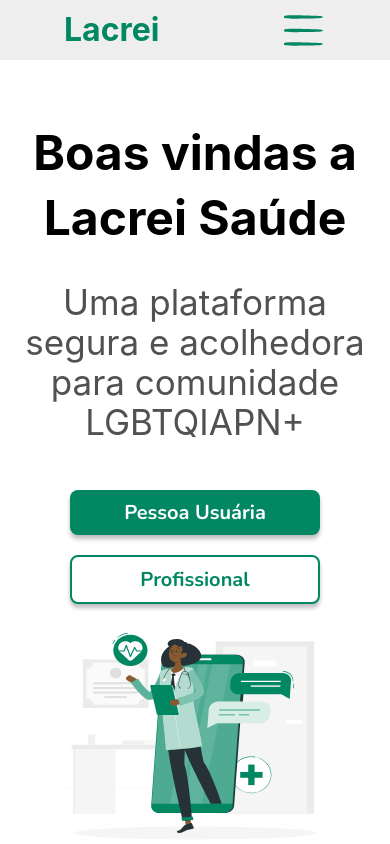
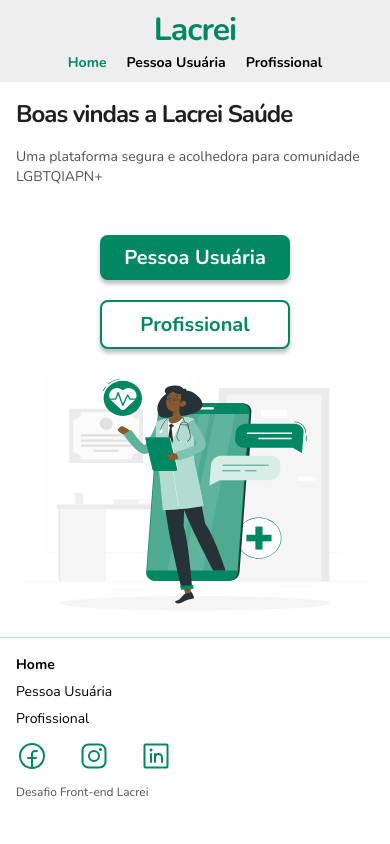
Before and after one commit to danyelica/desafio-lacrei, a Next.js app in the folder desafio-lacrei/: page / in a window 390 px wide. Shown: the top 844 px of the page. Built offline with nearby package versions, Linux system fonts and the light colour scheme.

Commit message:
a responsividade foi feita de acordo com o projeto exemplo

```diff
--- a/desafio-lacrei/components/FooterComponent.jsx
+++ b/desafio-lacrei/components/FooterComponent.jsx
@@ -18,7 +18,8 @@ const Footer = styled.header`
 
   @media (max-width: 540px) {
     margin: 0;
-    padding-left: 3rem;
+    padding-top: 1.6rem;
+    padding-left: 1.6rem;
     margin-bottom: 0.8rem;
     width: 100%;
   }
@@ -30,7 +31,7 @@ const Nav = styled.nav`
 
   @media (max-width: 540px) {
     flex-direction: column;
-    gap: 2rem;
+    gap: 0.5rem;
   }
 `;
 
@@ -40,8 +41,12 @@ const NavLink = styled.h3`
   line-height: 22px;
   cursor: pointer;
 
+  &:hover {
+    opacity: 0.7;
+  }
+
   @media (max-width: 540px) {
-    font-size: 2.5rem;
+    font-size: 1.4rem;
   }
 `;
 
@@ -50,17 +55,25 @@ const Icons = styled.div`
   gap: 4rem;
 
   margin: 2.4rem 0;
+
+  @media (max-width: 540px) {
+    gap: 3rem;
+    margin: 1rem 0;
+  }
 `;
 
 const Icon = styled.img`
   cursor: pointer;
+  &:hover {
+    opacity: 0.7;
+  }
 
   @media (max-width: 540px) {
-    width: 5rem;
+    width: 3.2rem;
   }
 `;
 
-const Text = styled.h3`
+const Text = styled.p`
   font-weight: 400;
   font-size: 12px;
   line-height: 16px;
@@ -68,7 +81,7 @@ const Text = styled.h3`
   color: var(--gray);
 
   @media (max-width: 540px) {
-    font-size: 2rem;
+    font-size: 1.2rem;
   }
 `;
 
--- a/desafio-lacrei/components/HeaderComponent.jsx
+++ b/desafio-lacrei/components/HeaderComponent.jsx
@@ -10,7 +10,7 @@ const Header = styled.header`
   align-items: center;
   justify-content: space-between;
 
-  padding: ${(props) => (props.menu ? "6.4rem 0" : "0 6.4rem")};
+  padding: 0 6.4rem;
   height: 60px;
   width: 100%;
 
@@ -18,9 +18,15 @@ const Header = styled.header`
 
   position: ${(props) => props.menu && "fixed"};
 
+  @media (max-width: 1040px) {
+    padding: 0 3.2rem;
+  }
+
   @media (max-width: 540px) {
-    flex-direction: ${(props) => (props.menu ? "column" : "row")};
-    height: ${(props) => (props.menu ? "100vh" : "60px")};
+    flex-direction: column;
+    justify-content: flex-start;
+    padding: 0.8rem 1.6rem;
+    height: auto;
   }
 `;
 
@@ -28,15 +34,24 @@ const Title = styled.h1`
   font-weight: 700;
   font-size: 3.2rem;
   line-height: 44px;
+  letter-spacing: -1px;
+
+  cursor: pointer;
 
   color: var(--color-primary);
+
+  &:hover {
+    opacity: 0.7;
+  }
 `;
 
 const Nav = styled.nav`
   display: flex;
-  flex-direction: ${(props) => (props.menu ? "column" : "row")};
-  align-items: ${(props) => (props.menu ? "center" : "flex-start")};
   gap: 4rem;
+
+  @media (max-width: 540px) {
+    gap: 2rem;
+  }
 `;
 
 const NavLink = styled.h3`
@@ -48,50 +63,33 @@ const NavLink = styled.h3`
   color: ${(props) => (props.page ? "var(--color-primary)" : "var(--black)")};
 
   @media (max-width: 540px) {
-    display: ${(props) => (props.menu ? "block" : "none")};
-    font-size: 2.3rem;
-  }
-`;
-
-const Menu = styled.img`
-  display: none;
-  width: 45px;
-
-  @media (max-width: 540px) {
-    display: block;
+    font-size: 1.4rem;
   }
 `;
 
 export default function HeaderComponent() {
-  const [openMenu, setOpenMenu] = useState(false);
   const router = useRouter();
 
   return (
-    <Header menu={openMenu}>
-      <Title>Lacrei</Title>
-      <Nav menu={openMenu}>
+    <Header>
+      <Link href='/'>
+        <Title>Lacrei</Title>
+      </Link>
+      <Nav>
         <Link href='/'>
-          <NavLink menu={openMenu} page={router.pathname === "/"}>
-            Home
-          </NavLink>
+          <NavLink page={router.pathname === "/"}>Home</NavLink>
         </Link>
         <Link href='/pessoa-usuaria'>
-          <NavLink menu={openMenu} page={router.pathname === "/pessoa-usuaria"}>
+          <NavLink page={router.pathname === "/pessoa-usuaria"}>
             Pessoa Usuária
           </NavLink>
         </Link>
         <Link href='/profissional'>
-          <NavLink menu={openMenu} page={router.pathname === "/profissional"}>
+          <NavLink page={router.pathname === "/profissional"}>
             Profissional
           </NavLink>
         </Link>
       </Nav>
-
-      <Menu
-        src={openMenu ? CloseIcon.src : MenuIcon.src}
-        menu={openMenu}
-        onClick={() => setOpenMenu(!openMenu)}
-      />
     </Header>
   );
 }
--- a/desafio-lacrei/components/Layout.jsx
+++ b/desafio-lacrei/components/Layout.jsx
@@ -10,6 +10,10 @@ const Container = styled.div`
   justify-content: space-between;
 
   height: 100vh;
+
+  @media (max-width: 540px) {
+    justify-content: flex-start;
+  }
 `;
 
 export default function Layout({ title, subtitle, image, buttons, page }) {
--- a/desafio-lacrei/components/MainComponent.jsx
+++ b/desafio-lacrei/components/MainComponent.jsx
@@ -1,29 +1,31 @@
 import styled from "styled-components";
+import Link from "next/link";
 
 const Main = styled.main`
   display: flex;
   gap: 16vw;
 
-  margin-left: 6.4rem;
-  margin-top: 6rem;
+  margin: 6rem 6.4rem 0;
 
-  @media (max-width: 768px) {
+  @media (max-width: 1040px) {
     align-items: center;
     justify-content: center;
     flex-direction: column;
 
-    margin-left: 0rem;
+    margin: 0rem;
+    margin-top: 3.2rem;
 
     gap: 0.5vw;
   }
+
+  @media (max-width: 540px) {
+    margin-top: 0;
+  }
 `;
 
-const Left = styled.div`
+const Text = styled.div`
   @media (max-width: 540px) {
-    display: flex;
-    flex-direction: column;
-    align-items: center;
-    justify-content: center;
+    margin-left: 1.6rem;
   }
 `;
 
@@ -31,11 +33,20 @@ const Title = styled.h1`
   font-weight: 700;
   font-size: 4.8rem;
   line-height: 65px;
+  letter-spacing: -1px;
 
   margin-bottom: 3.2rem;
 
+  color: #1f1f1f;
+
+  @media (max-width: 1040px) {
+    font-size: 3.2rem;
+    margin-bottom: 0;
+  }
+
   @media (max-width: 540px) {
-    text-align: center;
+    font-size: 2.4rem;
+    text-align: left;
   }
 `;
 
@@ -46,17 +57,20 @@ const Subtitle = styled.h3`
 
   padding-left: ${(props) => (props.page === "home" ? "0" : "2.4rem")};
   margin-bottom: 4.8rem;
-  width: 90%;
 
   border-left: ${(props) =>
     props.page === "home" ? "none" : "5px solid var(--color-primary)"};
 
   color: var(--gray);
 
-  @media (max-width: 768px) {
-    font-size: 3.5rem;
+  @media (max-width: 1040px) {
+    font-size: 1.6rem;
     line-height: 40px;
-    text-align: center;
+  }
+
+  @media (max-width: 540px) {
+    font-size: 1.4rem;
+    line-height: 20px;
   }
 `;
 
@@ -66,6 +80,8 @@ const Buttons = styled.div`
 
   @media (max-width: 540px) {
     flex-direction: column;
+    align-items: center;
+
     gap: 2rem;
     margin-bottom: 2rem;
   }
@@ -90,18 +106,27 @@ const Button = styled.button`
   box-shadow: 0px 4px 4px rgba(0, 0, 0, 0.25);
   border-radius: 8px;
 
-  @media (max-width: 768px) {
+  &:hover {
+    opacity: 0.7;
+  }
+
+  @media (max-width: 540px) {
     font-size: 2rem;
-    width: 25rem;
+    width: 19rem;
+    justify-self: center;
   }
 `;
 
 const Image = styled.img`
   width: 45%;
 
-  @media (max-width: 768px) {
-    width: 80%;
+  @media (max-width: 1040px) {
+    width: 50%;
     text-align: left;
+  }
+
+  @media (max-width: 540px) {
+    width: 90%;
   }
 `;
 
@@ -114,16 +139,22 @@ export default function MainComponent({
 }) {
   return (
     <Main>
-      <Left>
-        <Title>{title}</Title>
-        <Subtitle page={page}>{subtitle}</Subtitle>
+      <div>
+        <Text>
+          <Title>{title}</Title>
+          <Subtitle page={page}>{subtitle}</Subtitle>
+        </Text>
         {buttons && (
           <Buttons>
-            <Button>Pessoa Usuária</Button>
-            <Button name='profissional'>Profissional</Button>
+            <Link href='/pessoa-usuaria'>
+              <Button>Pessoa Usuária</Button>
+            </Link>
+            <Link href='/profissional'>
+              <Button name='profissional'>Profissional</Button>
+            </Link>
           </Buttons>
         )}
-      </Left>
+      </div>
       <Image src={image.src} />
     </Main>
   );
--- a/desafio-lacrei/pages/profissional.jsx
+++ b/desafio-lacrei/pages/profissional.jsx
@@ -5,7 +5,7 @@ export default function Profissional() {
   return (
     <Layout
       title='Profissional'
-      subtitle='A Lacrei garante que pessoas LGBTQIAPN + recebam atendimento realizado por profissionais de qualidade e que atendam às suas necessidades de forma segura e acolhedora.'
+      subtitle='Buscamos recrutar pessoas profissionais da saúde que entendam as necessidades e se comprometam com o bem-estar da comunidade LGBTQIAPN+'
       image={ProfissionalImage}
       page='profissional'
     />
--- a/desafio-lacrei/styles/globals.css
+++ b/desafio-lacrei/styles/globals.css
@@ -3,8 +3,7 @@
 html,
 body {
   font-size: 62.5%;
-  font-family: -apple-system, "Nunito", BlinkMacSystemFont, Segoe UI, Roboto,
-    Oxygen, Ubuntu, Cantarell, Fira Sans, Droid Sans, Helvetica Neue, sans-serif;
+  font-family: "Nunito", sans-serif;
 
   --color-primary: #018762;
   --black: #000000;
```
